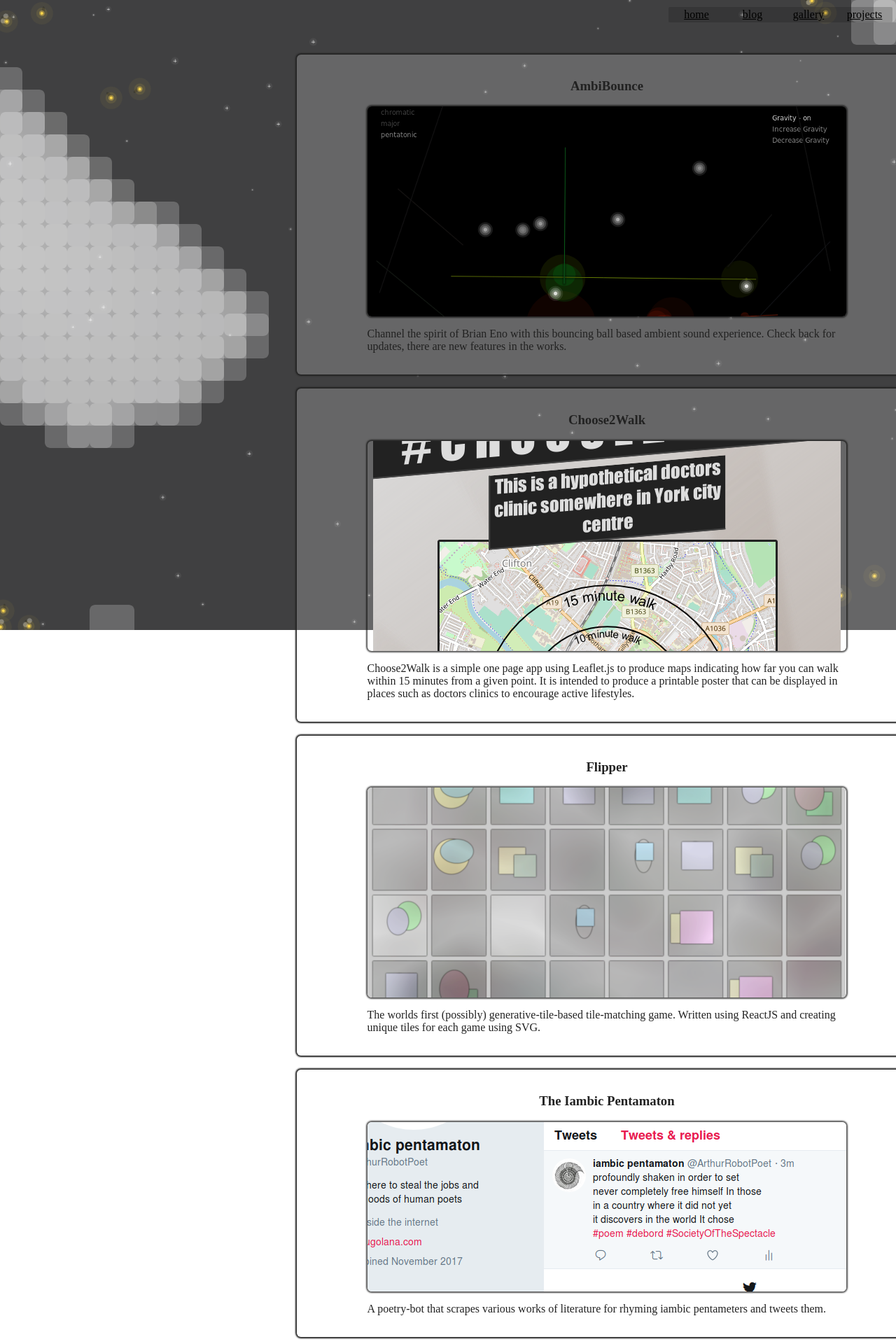
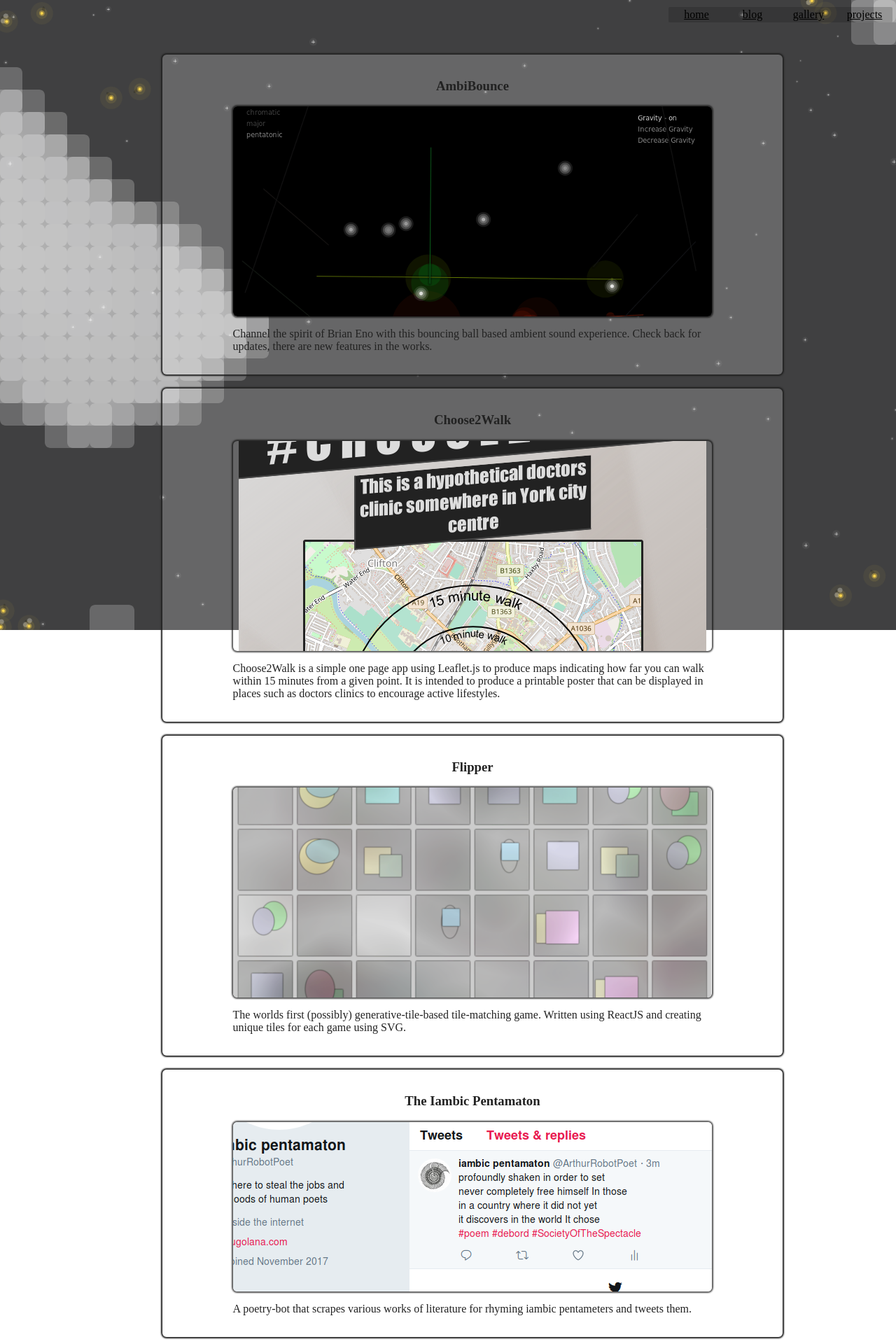
Before and after one commit to eugolana/homepage, a Jekyll site: the page built from projects.md, in a window 1280 px wide. Shown: the top 1920 px of the page at 70% size. Built offline with Jekyll 4.4.1, drawn with Linux system fonts in a browser that asks for light colours.

Commit message:
fixed broken css

```diff
--- a/assets/css/scenic.css
+++ b/assets/css/scenic.css
@@ -265,7 +265,7 @@ html, body {
 
 #projectPanel {
 	width: 70%;
-	margin-left: auto;t
+	margin-left: auto;
 	margin-right: auto;
 	display: block;
 }
@@ -305,6 +305,7 @@ html, body {
 	box-shadow: 0 0 2px 2px rgba(16, 16, 16, 0.7);
 }
 
+
 .projectText {
 	width: 80%;
 	margin-left: auto;
```
